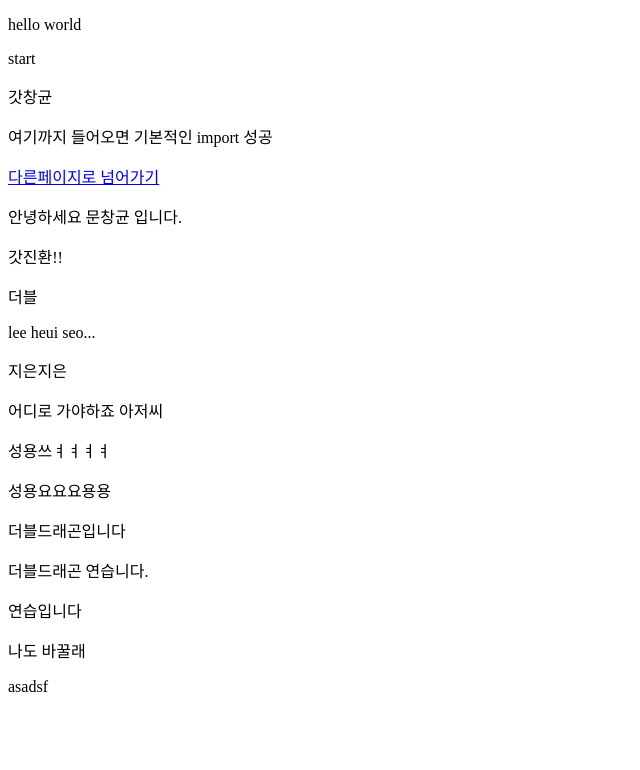
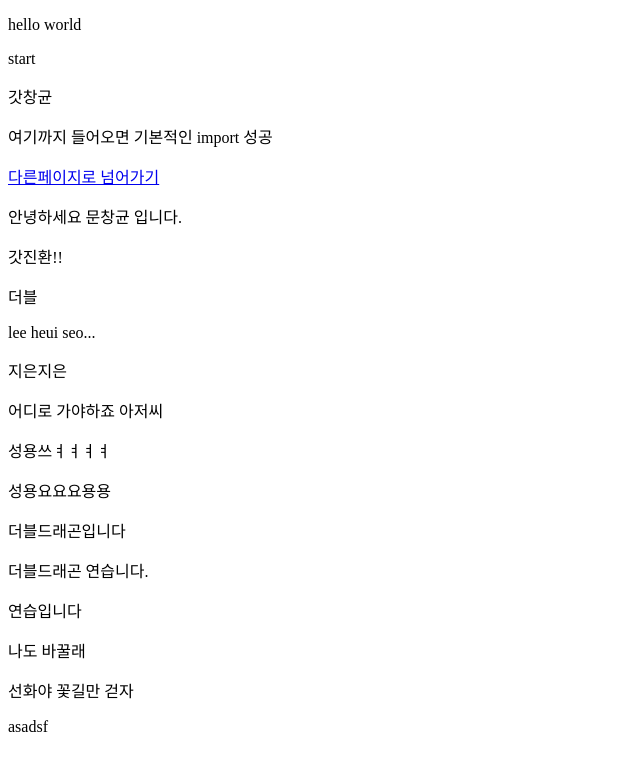
Before and after one commit to Kosta151/practice, a plain HTML site: page WebContent/index2.html in a window 1280 px wide. Shown: the whole page, without its empty margins (0-640 px from the left). Drawn offline with Linux system fonts and the light colour scheme.

Commit message:
p태그 추가

```diff
--- a/WebContent/index2.html
+++ b/WebContent/index2.html
@@ -22,6 +22,7 @@
 	<p>더블드래곤 연습니다.</p>
 	<p>연습입니다</p>
 	<p>나도 바꿀래</p>
+	<p>선화야 꽃길만 걷자</p>
 	<p>asadsf</p>
 
 </body>
```
